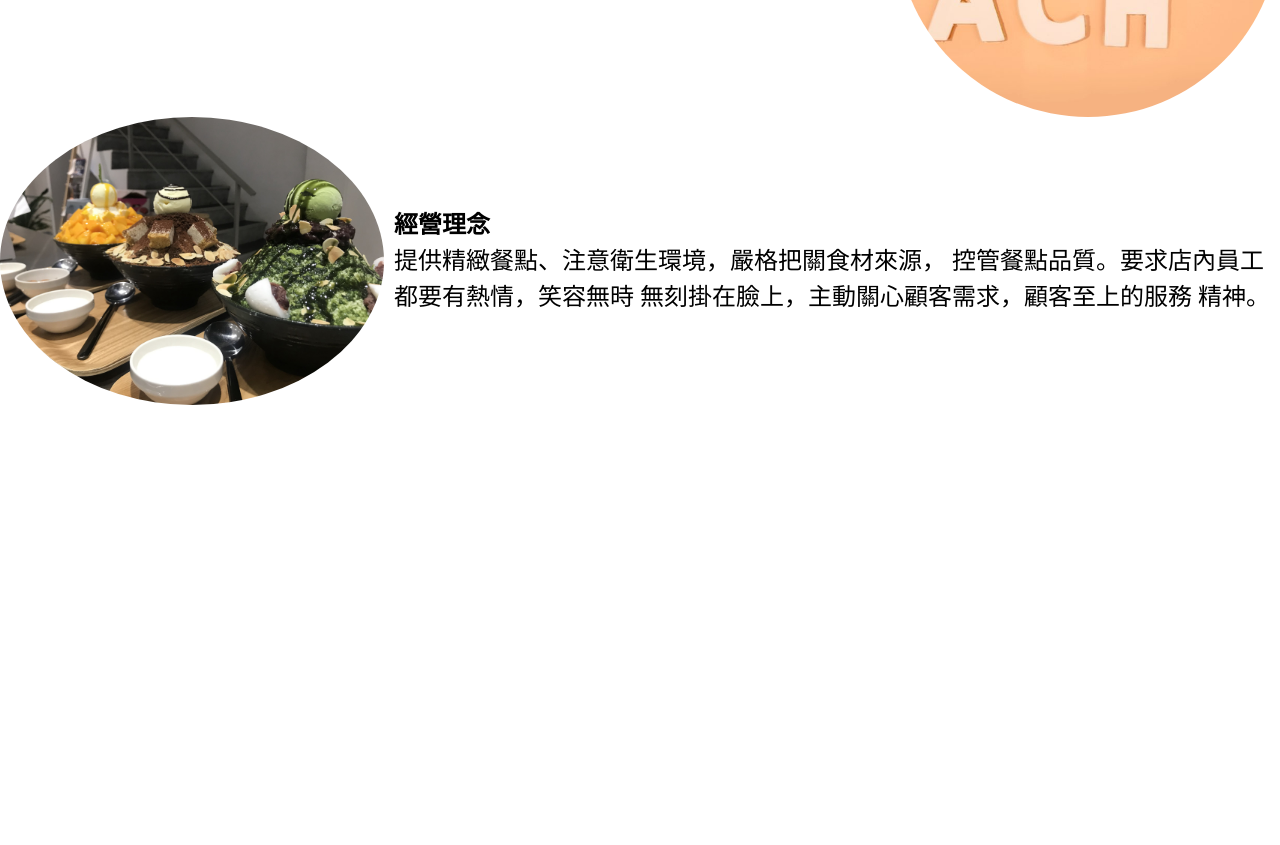
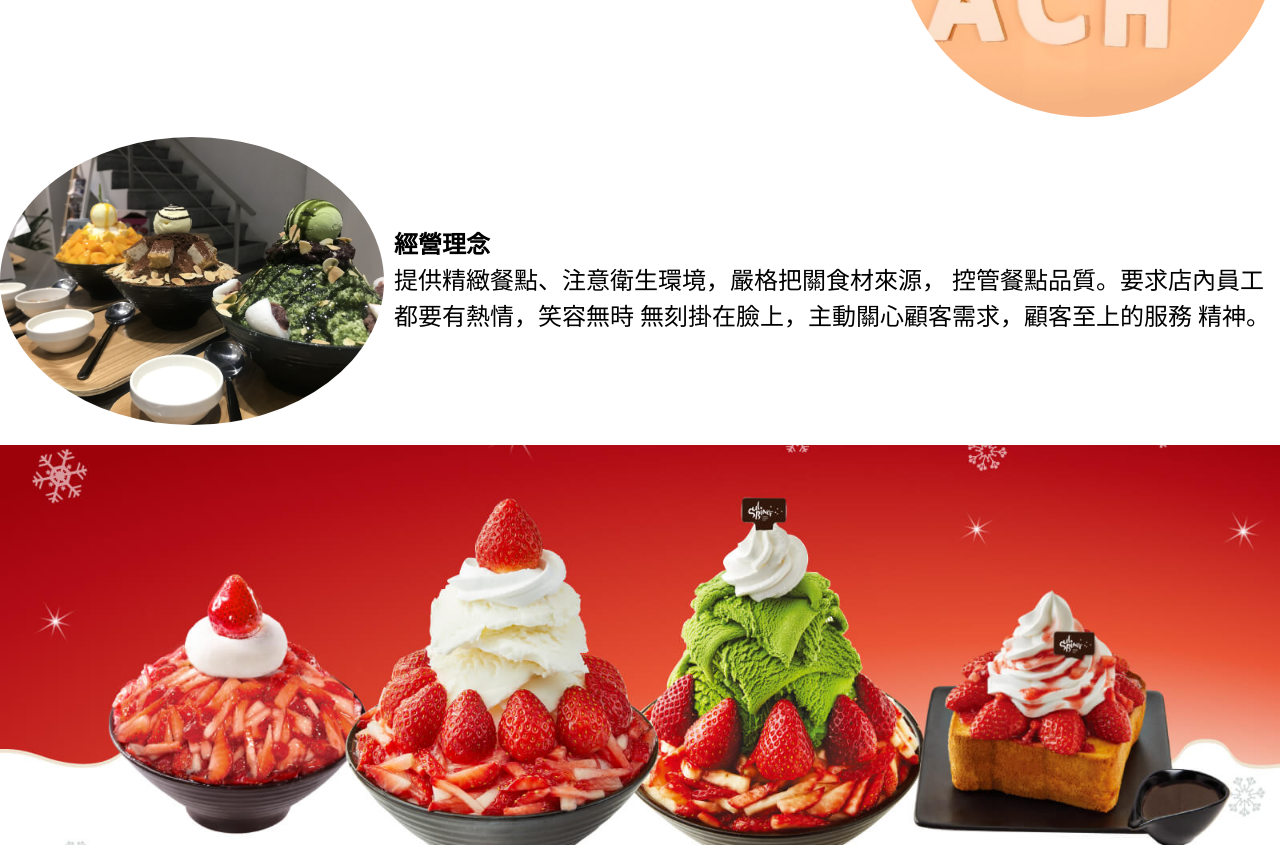
Before and after one commit to xunxas0410/xunxas0410.github.io, a plain HTML site: page index.html in a window 1280 px wide. Shown: the part 947-1792 px from the top of the page. Before the commit the page ends 1352 px from the top, so only its background shows below. Drawn offline with nearby package versions, Linux system fonts and the light colour scheme.

Commit message:
更新parallax

```diff
--- a/css/all.scss
+++ b/css/all.scss
@@ -24,7 +24,7 @@ img {
 }
 .mask {
     width: 100%;
-    height: 80vh;
+    height: 100%;
     background-color: rgba(255, 255, 255, .1);
 }
 h2{
@@ -185,6 +185,7 @@ a{
     height: 100%;
     position: relative;
     display: flex;
+    margin-bottom: 20px;
 }
 .story-img{
     width: 30%;
@@ -215,3 +216,13 @@ a{
    }
 }
 //story end
+//parallax start
+.parallax{
+    width: 100%;
+    height: 50vh;
+    background-image: url('/img/merry_banner.jpg');
+    background-attachment: fixed;
+    background-position: center;
+    background-size: cover;
+}
+//parallax end
--- a/index.html
+++ b/index.html
@@ -4,7 +4,7 @@
 <head>
     <meta charset="UTF-8">
     <meta name="viewport" content="width=device-width, initial-scale=1.0">
-    <link rel="shortcut icon"    href="img/ice-cream.png">
+    <link rel="shortcut icon" href="img/ice-cream.png">
     <link rel="stylesheet" href="css/all.css">
     <link rel="stylesheet" href="https://cdnjs.cloudflare.com/ajax/libs/font-awesome/5.14.0/css/all.min.css">
     <link rel="stylesheet" href="https://unpkg.com/swiper/swiper-bundle.css">
@@ -28,7 +28,8 @@
                 </nav>
             </div>
             <div class="humberger fas fa-bars"
-            style="color: antiquewhite; font-size: 100px;position: absolute;top:60px;left: 0;height: 100%;"></i></div>
+                style="color: antiquewhite; font-size: 100px;position: absolute;top:60px;left: 0;height: 100%;"></i>
+            </div>
             <ul>
                 <li><a href="#">雪冰的故事</a></li>
                 <li><a href="#">雪冰的消息</a></li>
@@ -71,6 +72,7 @@
     </div>
     </div>
     <!-- swiper end-->
+    <!-- story start -->
     <section id="" class="Allstory">
         <h2>雪冰的故事</h2>
         <div class="container">
@@ -94,9 +96,12 @@
                         精神。</P>
                 </div>
             </div>
-
         </div>
     </section>
+ <!-- story end -->
+ <!-- parallax start -->
+ <div class="parallax"></div>
+  <!-- parallax end -->
     <script src="https://unpkg.com/swiper/swiper-bundle.js"></script>
     <script>
         var swiper = new Swiper('.swiper-container', {
```
Also changed, not shown: css/all.css, 1 other file. Lines whose indentation alone changed are shown as unchanged.
